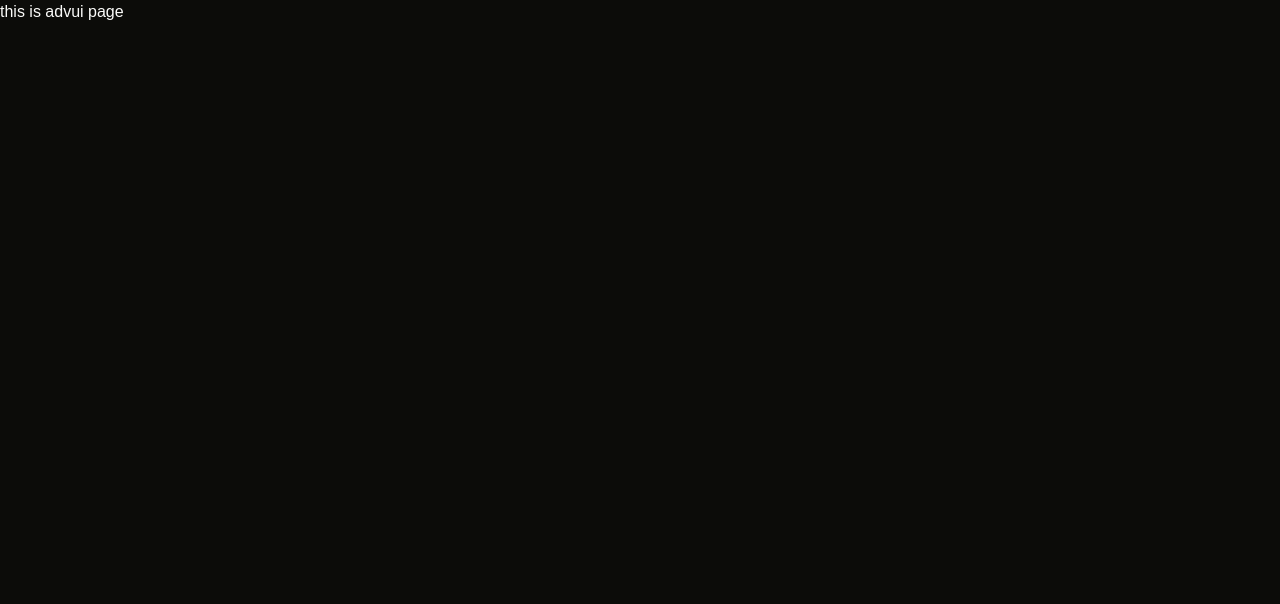
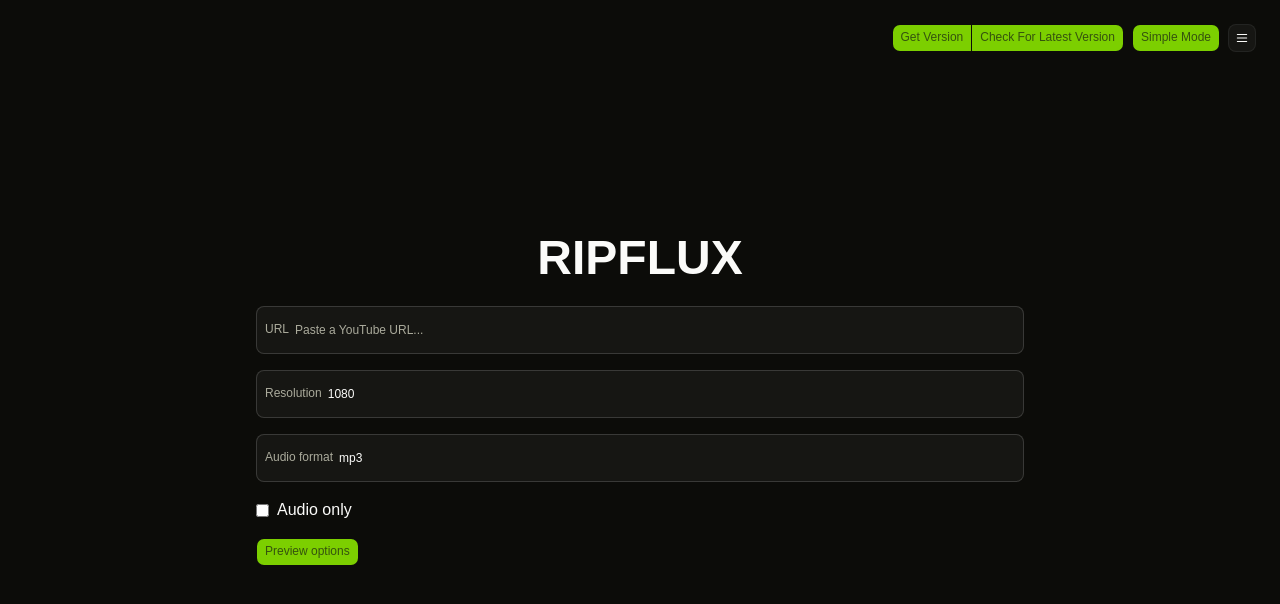
Before and after one commit to protoxianyx/ripflux, an Astro site in the folder frontend/: page /advui in a window 1280 px wide. Built offline with nearby package versions, Linux system fonts and the light colour scheme; Astro itself is replaced by a stand-in of ours; no server answers.

Commit message:
Cleaded some code & worked a bit on pop-ups.

```diff
--- a/frontend/src/api/routes.ts
+++ b/frontend/src/api/routes.ts
@@ -4,4 +4,5 @@ export const APIRoutes = {
   latestVersionInfo: "/latestVersionInfo",
   download: "/download",
   clearTmp : "/clearTmp",
+  AdvancedDownloadPage : "/advanceDownloadPage"
 } as const
--- a/frontend/src/components/ChangeModeButtonGroup.tsx
+++ /dev/null
@@ -1,11 +0,0 @@
-import React from "react"
-import { ButtonGroup } from "./ui/button-group"
-import { Button } from "./ui/button"
-
-export const ChangeModeButtonGroup = () => {
-  return <ButtonGroup className="hidden sm:flex">
-    <Button >
-      Advanced Mode
-    </Button>
-  </ButtonGroup>
-}
--- a/frontend/src/components/GetVersionButtonGroup.tsx
+++ b/frontend/src/components/GetVersionButtonGroup.tsx
@@ -8,13 +8,24 @@ import { Button } from "./ui/button"
 import { toast } from "./ui/toast"
 import { ButtonGroup } from "./ui/button-group"
 import { AlertBox } from "./AlertBox"
-import { useState } from "react"
+import { useEffect, useState } from "react"
 
 export default function GetVersionButtonGroup() {
   // const [version, setVersion] = useState("")
   const [alertTitle, setAlertTitle] = useState("")
   const [alertDescription, setAlertDescription] = useState<React.ReactNode>("")
   // const [latestVersion, setLatestVersion] = useState("")
+
+  useEffect(() => {
+    if (!alertTitle) return
+
+    const timeoutId = window.setTimeout(() => {
+      setAlertTitle("")
+      setAlertDescription("")
+    }, 5000)
+
+    return () => window.clearTimeout(timeoutId)
+  }, [alertTitle, alertDescription])
 
   function versionToast(version: string, latestVerison: string) {
     // const description: string = `Current Version: ${version} \n Latest Version: ${latestVerison}`
@@ -94,19 +105,10 @@ export default function GetVersionButtonGroup() {
       setAlertTitle("Version Error")
       setAlertDescription("Could not fetch latest version")
     }
-
-    // toast.add({
-    //   title: "Latest Version: ",
-    //   description: latestVerison.latestVersionInfo,
-    // })
-
-    // const alertTitle = `Fetched Latest Version`
-    // const alertDescription = `Latest Version: ${latestVerison}`
   }
 
   return (
     <div>
-      {/* {version && <span className="text-sm">{version}</span>} */}
       <ButtonGroup>
         <Button type="button" onClick={handleClick}>
           Get Version
--- a/frontend/src/components/containers/ActionButtonGroup.tsx
+++ b/frontend/src/components/containers/ActionButtonGroup.tsx
@@ -1,19 +1,28 @@
 import React from "react"
 import GetVersionButtonGroup from "../GetVersionButtonGroup"
 import { ButtonGroup } from "../ui/button-group"
-import { ChangeModeButtonGroup } from "../ChangeModeButtonGroup"
 import { DropdownButtonGroup } from "./DropdownButtonGroup"
+import { buttonVariants } from "../ui/button"
 
-const ActionButtonGroup = () => {
+
+type ChangeModeButtonGroupProps = {
+  href: string
+  label: string
+}
+
+const ActionButtonGroup = ({ href, label }: ChangeModeButtonGroupProps) => {
   return (
     <div className="absolute top-6 right-6">
       <ButtonGroup>
         <GetVersionButtonGroup />
-        <ChangeModeButtonGroup />
+        <ButtonGroup className="hidden sm:flex">
+          <a href={href} className={buttonVariants()}>
+            {label}
+          </a>
+        </ButtonGroup>
         <DropdownButtonGroup />
       </ButtonGroup>
     </div>
-
   )
 }
 
--- a/frontend/src/pages/advui.astro
+++ b/frontend/src/pages/advui.astro
@@ -1,9 +1,21 @@
 ---
+import AdvancedDownloadForm from "@/components/AdvancedDownloadForm";
+import ActionButtonGroup from "@/components/containers/ActionButtonGroup";
+import { Toaster } from "@/components/ui/toast";
 import Layout from "@/layouts/main.astro"
 ---
 
 <Layout>
-  <main>
-    <h1>this is advui page</h1>
+  <main
+    class="flex min-h-screen items-center justify-center bg-background text-foreground"
+  >
+    <!-- <GetVersionButtonGroup client:load /> -->
+     <ActionButtonGroup href="/" label="Simple Mode" client:load/>
+    <Toaster client:load />
+    <div class="w-full max-w-3xl space-y-6">
+      <h1 class="text-center text-5xl font-bold">RIPFLUX</h1>
+
+      <AdvancedDownloadForm client:load/>
+    </div>
   </main>
 </Layout>
--- a/frontend/src/pages/index.astro
+++ b/frontend/src/pages/index.astro
@@ -15,7 +15,7 @@ import ActionButtonGroup from "@/components/containers/ActionButtonGroup"
     class="flex min-h-screen items-center justify-center bg-background text-foreground"
   >
     <!-- <GetVersionButtonGroup client:load /> -->
-     <ActionButtonGroup client:load/>
+     <ActionButtonGroup href="/advui" label="Advanced Mode" client:load/>
     <Toaster client:load />
     <div class="w-full max-w-3xl space-y-6">
       <h1 class="text-center text-5xl font-bold">RIPFLUX</h1>
```
Also changed, not shown: 1 other file.
